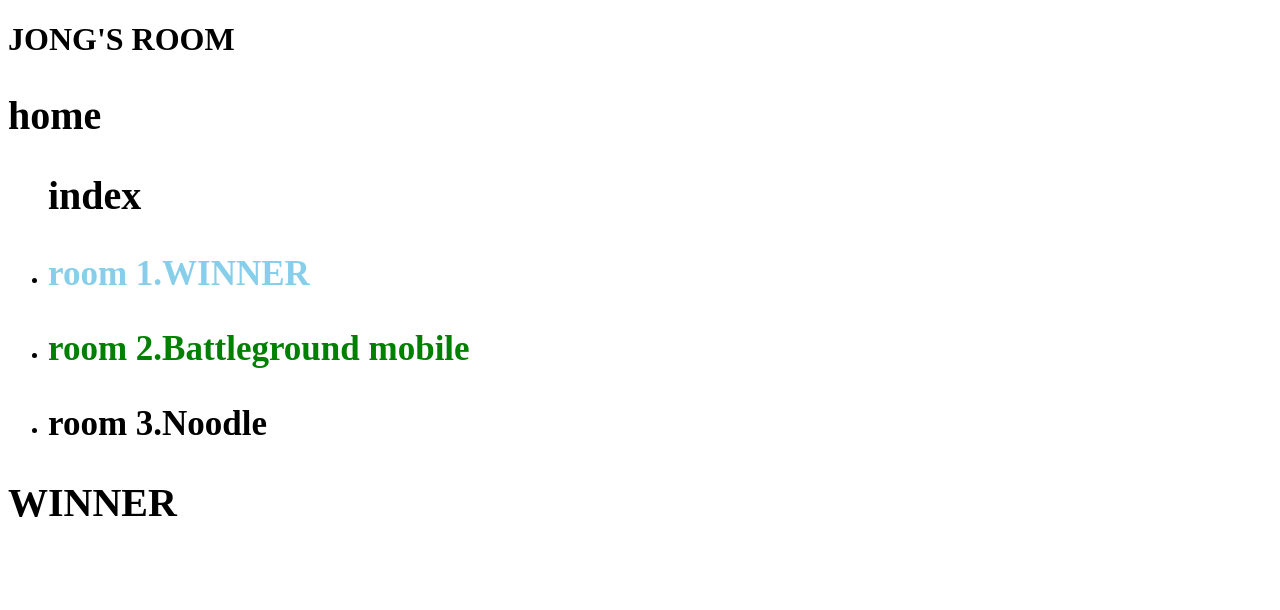
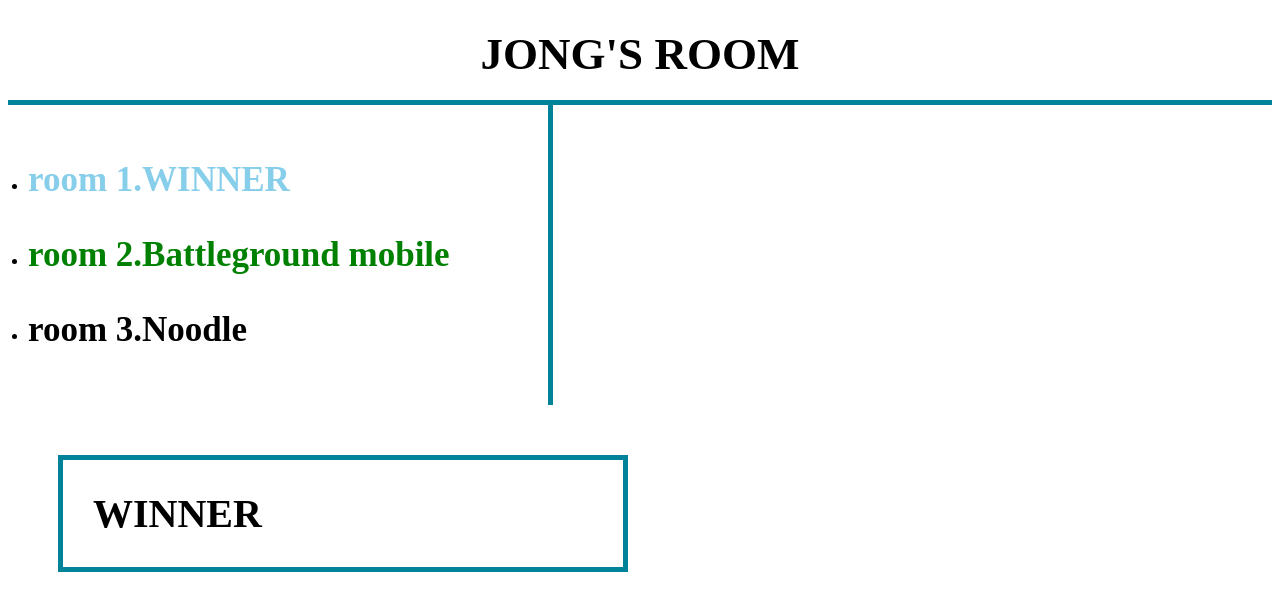
Before and after one commit to choyujeong/ch-yjtwin, a plain HTML site: page 1.html in a window 1280 px wide. Drawn offline with Linux system fonts and the light colour scheme.

Commit message:
Add files via upload

```diff
--- a/1.html
+++ b/1.html
@@ -8,8 +8,18 @@
    <h1>JONG'S ROOM</h1>
 
    <style>
+   h1{font-size:45px;
+text-align: center;
+border-bottom:5px solid #008299;
+margin:0;
+padding:20px;}
    h2{
      font-size: 40px;
+    border:5px solid #008299;
+    padding:30px;
+    margin:50px;
+    width:500px;
+    display:block;
    }
    h3{
      font-size: 35px;
@@ -18,12 +28,15 @@
      color: black;
      text-decoration: none;}
    .Battleground{color:green;}
+   ul{
+     border-right:5px solid #008299;
+ display:block;
+ margin:0;
+ padding:20px;
+width:500px;}
    </style>
 
-   <a href="index.html"><h2>home</h2></a>
-
     <ul>
-      <h2>index</h2>
       <li><a href="1.html" style="color: skyblue"><h3>room 1.WINNER</h3></a></li>
       <li><a href="2.html" class="Battleground"><h3>room 2.Battleground mobile</h3></a></li>
       <li><a href="3.html"><h3>room 3.Noodle</h3></a></li>
```
